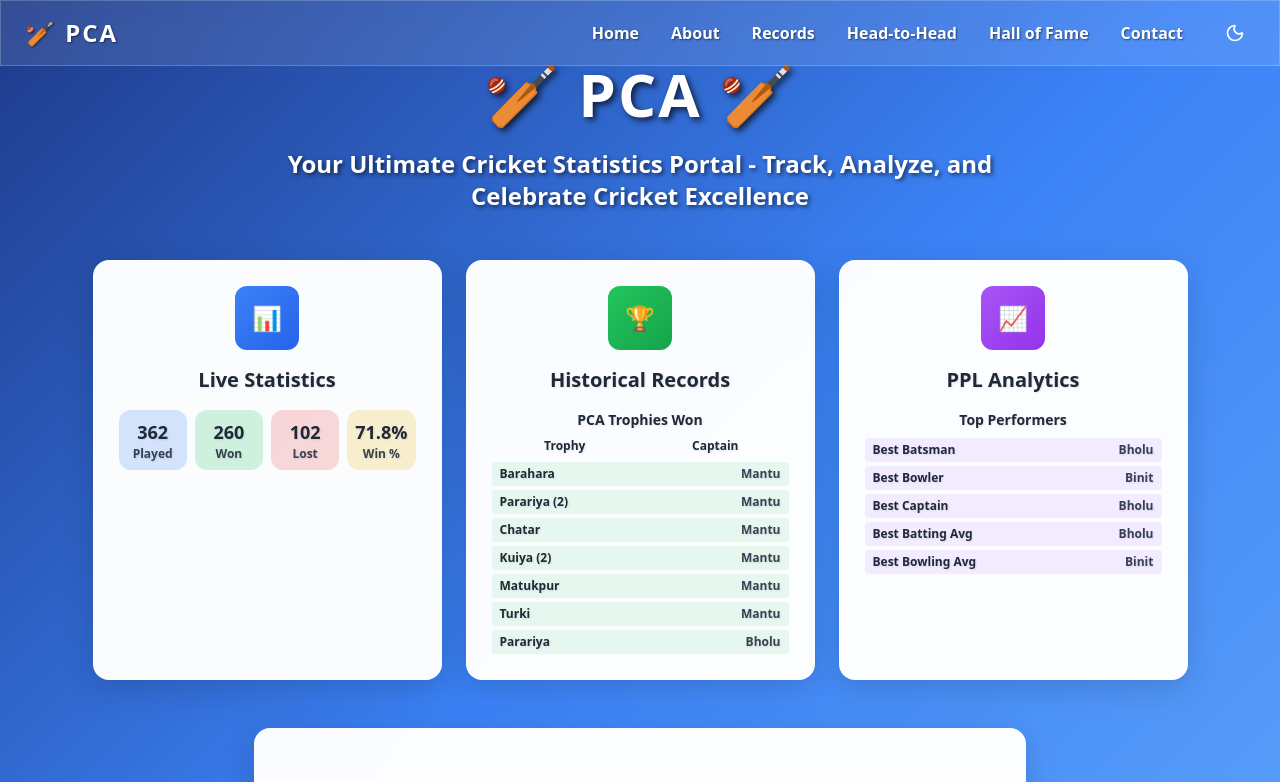
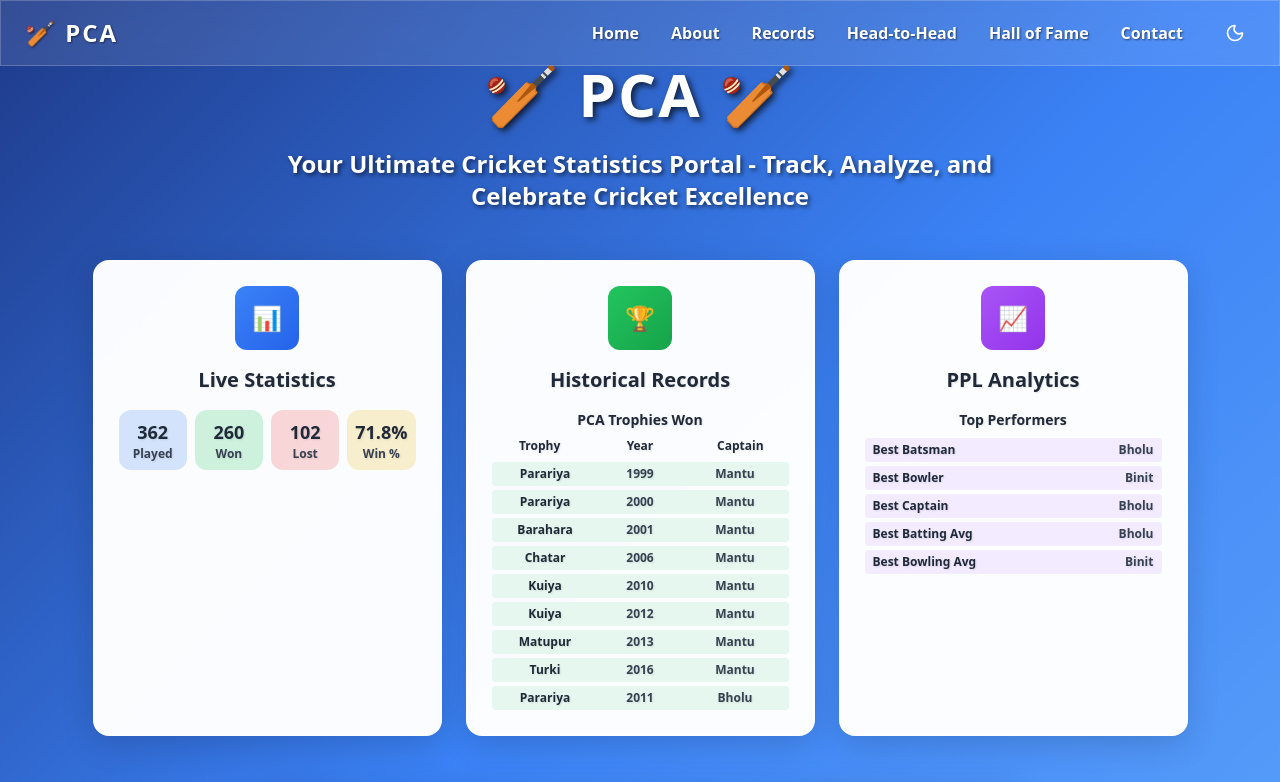
Before and after one commit to iamshivamjha/PPL, a React (Vite) app: page / in a window 1280 px wide. Shown: the top 782 px of the page. Built offline with nearby package versions, Linux system fonts and the light colour scheme.

Commit message:
Update trophy winners with years and fix SuperOver tournament layout: Add three columns (Trophy, Year, Captain) and center player names

```diff
--- a/src/contexts/DataContext.tsx
+++ b/src/contexts/DataContext.tsx
@@ -36,6 +36,7 @@ export interface CaptainRecord {
 
 export interface TrophyWinner {
 	trophy: string
+	year: string
 	captain: string
 }
 
@@ -155,13 +156,15 @@ const defaultCaptainRecords: CaptainRecord[] = [
 ]
 
 const defaultTrophyWinners: TrophyWinner[] = [
-	{ trophy: 'Barahara', captain: 'Mantu' },
-	{ trophy: 'Parariya (2)', captain: 'Mantu' },
-	{ trophy: 'Chatar', captain: 'Mantu' },
-	{ trophy: 'Kuiya (2)', captain: 'Mantu' },
-	{ trophy: 'Matukpur', captain: 'Mantu' },
-	{ trophy: 'Turki', captain: 'Mantu' },
-	{ trophy: 'Parariya', captain: 'Bholu' }
+	{ trophy: 'Parariya', year: '1999', captain: 'Mantu' },
+	{ trophy: 'Parariya', year: '2000', captain: 'Mantu' },
+	{ trophy: 'Barahara', year: '2001', captain: 'Mantu' },
+	{ trophy: 'Chatar', year: '2006', captain: 'Mantu' },
+	{ trophy: 'Kuiya', year: '2010', captain: 'Mantu' },
+	{ trophy: 'Kuiya', year: '2012', captain: 'Mantu' },
+	{ trophy: 'Matupur', year: '2013', captain: 'Mantu' },
+	{ trophy: 'Turki', year: '2016', captain: 'Mantu' },
+	{ trophy: 'Parariya', year: '2011', captain: 'Bholu' }
 ]
 
 export function DataProvider({ children }: { children: ReactNode }) {
--- a/src/pages/Home.tsx
+++ b/src/pages/Home.tsx
@@ -60,15 +60,17 @@ export default function Home() {
 						<div className="space-y-2 mt-4">
 							<div className="text-center">
 								<div className="text-sm font-semibold text-visible mb-2">PCA Trophies Won</div>
-								<div className="grid grid-cols-2 gap-1 text-xs mb-2">
+								<div className="grid grid-cols-3 gap-1 text-xs mb-2">
 									<div className="text-visible font-semibold">Trophy</div>
+									<div className="text-visible font-semibold">Year</div>
 									<div className="text-visible font-semibold">Captain</div>
 								</div>
 								<div className="space-y-1 text-xs">
 									{trophyWinners.map((trophy, index) => (
-										<div key={index} className="flex justify-between items-center bg-green-500/10 rounded px-2 py-1">
+										<div key={index} className="grid grid-cols-3 gap-1 items-center bg-green-500/10 rounded px-2 py-1">
 											<span className="text-visible">{trophy.trophy}</span>
-											<span className="text-visible-muted">{trophy.captain}</span>
+											<span className="text-visible-muted text-center">{trophy.year}</span>
+											<span className="text-visible-muted text-center">{trophy.captain}</span>
 										</div>
 									))}
 								</div>
--- a/src/pages/records/PCARecords.tsx
+++ b/src/pages/records/PCARecords.tsx
@@ -26,29 +26,26 @@ export default function PCARecords() {
 				<StubTable title="Best Win % as Captain" columns={captainColumns} rows={captainRecords as any} />
 
 				{/* PCA SuperOver Tournament Winner */}
-				<div className="content-center px-4 mb-6">
+				<div className="content-center px-4 mb-4">
 					<h2 className="text-2xl sm:text-3xl lg:text-4xl font-bold main-title text-center break-words leading-tight">🏆 PCA SUPEROVER TOURNAMENT WINNER</h2>
 				</div>
-				<div className="cricket-card rounded-xl overflow-hidden max-w-4xl mx-auto w-full">
+				<div className="cricket-card rounded-xl overflow-hidden max-w-4xl mx-auto w-full mb-6">
 					<div className="overflow-x-auto">
 						<table className="w-full min-w-[400px]">
 							<thead className="bg-green-600 dark:bg-green-700 text-white">
 								<tr>
-									<th className="py-3 sm:py-4 px-3 sm:px-6 text-left font-semibold text-sm sm:text-base whitespace-nowrap">Position</th>
-									<th className="py-3 sm:py-4 px-3 sm:px-6 text-left font-semibold text-sm sm:text-base whitespace-nowrap">Winner</th>
-									<th className="py-3 sm:py-4 px-3 sm:px-6 text-left font-semibold text-sm sm:text-base whitespace-nowrap">Runner Up</th>
+									<th className="py-3 sm:py-4 px-3 sm:px-6 text-center font-semibold text-sm sm:text-base whitespace-nowrap">Winner</th>
+									<th className="py-3 sm:py-4 px-3 sm:px-6 text-center font-semibold text-sm sm:text-base whitespace-nowrap">Runner Up</th>
 								</tr>
 							</thead>
 							<tbody>
 								<tr className="border-b border-gray-200 dark:border-gray-600 bg-white dark:bg-gray-800">
-									<td className="py-2 sm:py-3 px-3 sm:px-6 text-visible font-medium text-sm sm:text-base">1st</td>
-									<td className="py-2 sm:py-3 px-3 sm:px-6 text-visible font-medium text-sm sm:text-base">Bholu</td>
-									<td className="py-2 sm:py-3 px-3 sm:px-6 text-visible font-medium text-sm sm:text-base">Golu</td>
+									<td className="py-2 sm:py-3 px-3 sm:px-6 text-visible font-medium text-sm sm:text-base text-center">Bholu</td>
+									<td className="py-2 sm:py-3 px-3 sm:px-6 text-visible font-medium text-sm sm:text-base text-center">Golu</td>
 								</tr>
 								<tr className="border-b border-gray-200 dark:border-gray-600 bg-gray-50 dark:bg-gray-700">
-									<td className="py-2 sm:py-3 px-3 sm:px-6 text-visible font-medium text-sm sm:text-base">2nd</td>
-									<td className="py-2 sm:py-3 px-3 sm:px-6 text-visible font-medium text-sm sm:text-base">Bholu</td>
-									<td className="py-2 sm:py-3 px-3 sm:px-6 text-visible font-medium text-sm sm:text-base">GoluC</td>
+									<td className="py-2 sm:py-3 px-3 sm:px-6 text-visible font-medium text-sm sm:text-base text-center">Bholu</td>
+									<td className="py-2 sm:py-3 px-3 sm:px-6 text-visible font-medium text-sm sm:text-base text-center">GoluC</td>
 								</tr>
 							</tbody>
 						</table>
```
